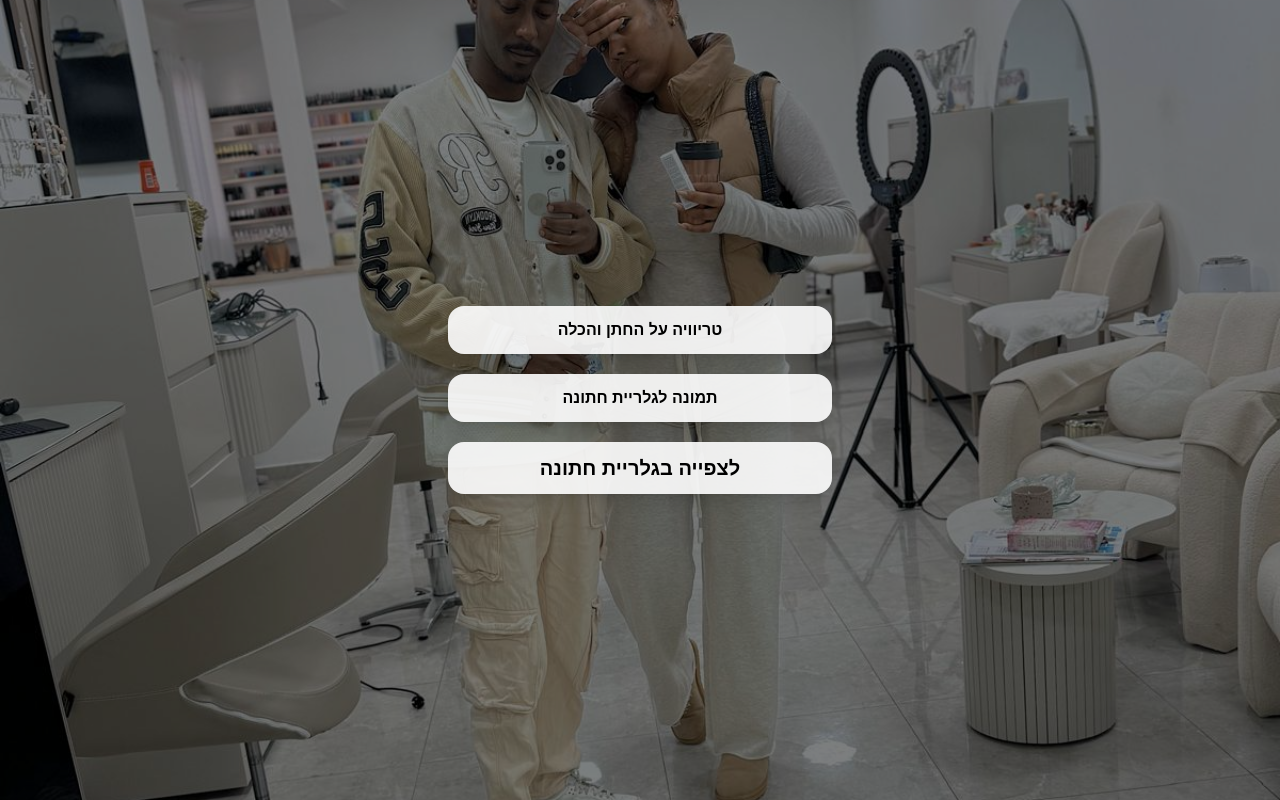
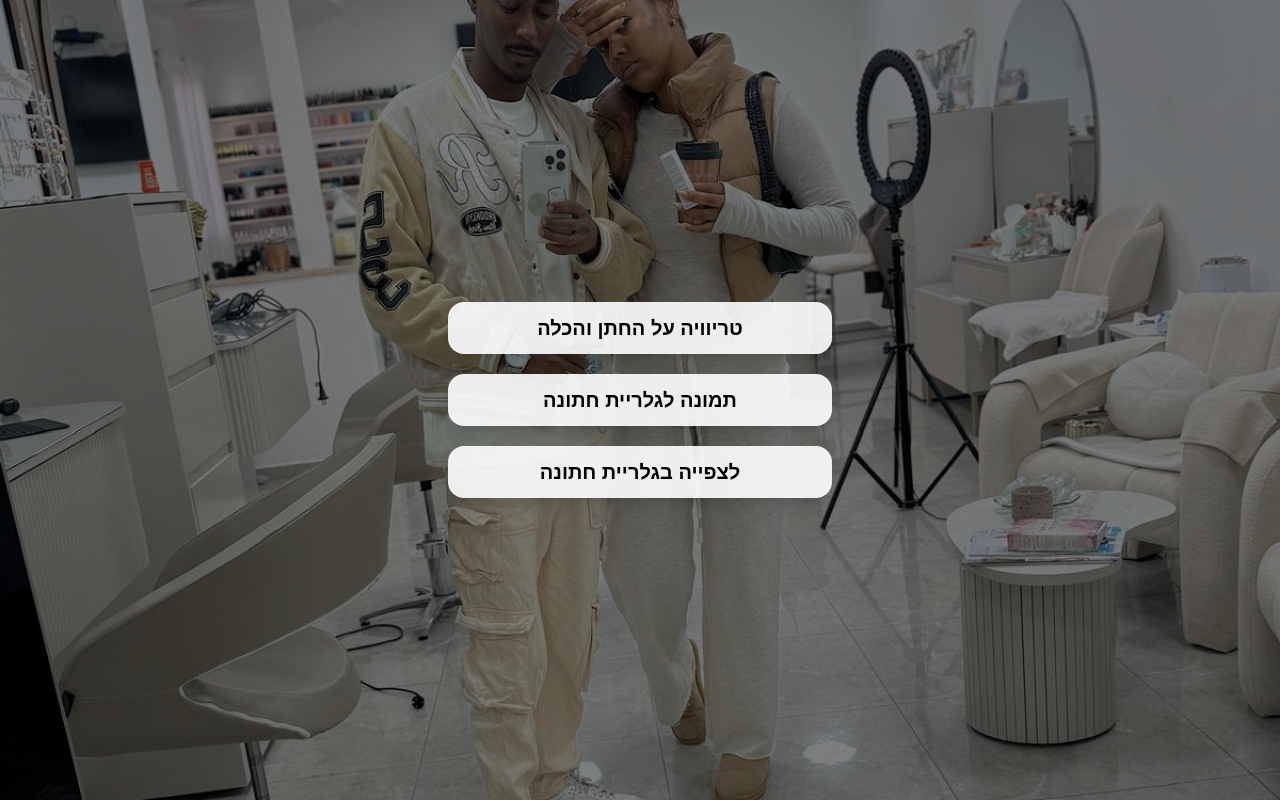
Before and after one commit to netanelman92-boop/wedding-hub, a Next.js app: page / in a window 1280 px wide. Built offline with nearby package versions, Linux system fonts and the light colour scheme.

Commit message:
Adjust button sizes

```diff
--- a/app/page.js
+++ b/app/page.js
@@ -13,13 +13,13 @@ export default function Home() {
 
       <div className="relative z-10 flex w-full max-w-sm flex-col gap-5">
         <Link href="/trivia">
-          <button className="w-full rounded-2xl bg-white/90 px-5 py-3 text-base font-bold text-black shadow-lg active:scale-95 transition">
+          <button className="w-full rounded-2xl bg-white/90 px-5 py-3 text-xl font-bold text-black shadow-lg active:scale-95 transition">
             טריוויה על החתן והכלה
           </button>
         </Link>
 
         <Link href="/upload">
-          <button className="w-full rounded-2xl bg-white/90 px-5 py-3 text-base font-bold text-black shadow-lg active:scale-95 transition">
+          <button className="w-full rounded-2xl bg-white/90 px-5 py-3 text-xl font-bold text-black shadow-lg active:scale-95 transition">
             תמונה לגלריית חתונה
           </button>
         </Link>
```
